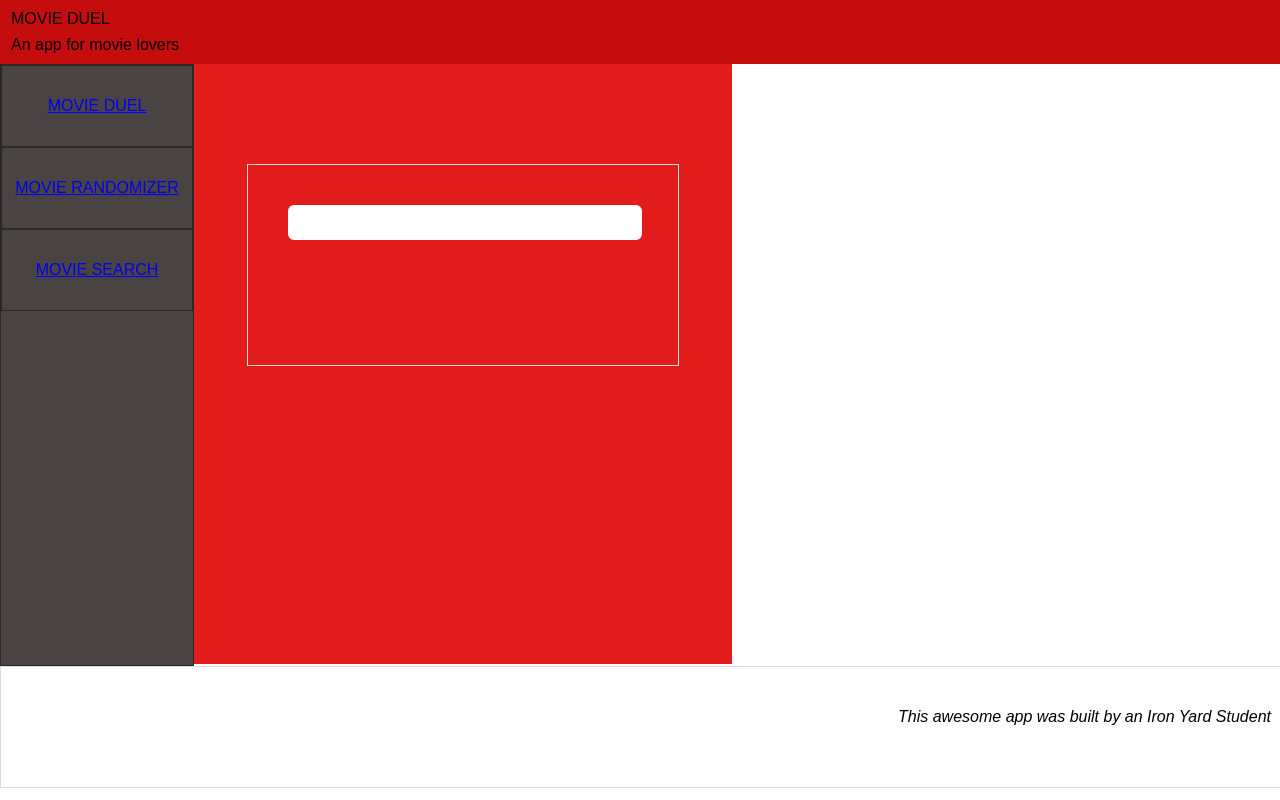
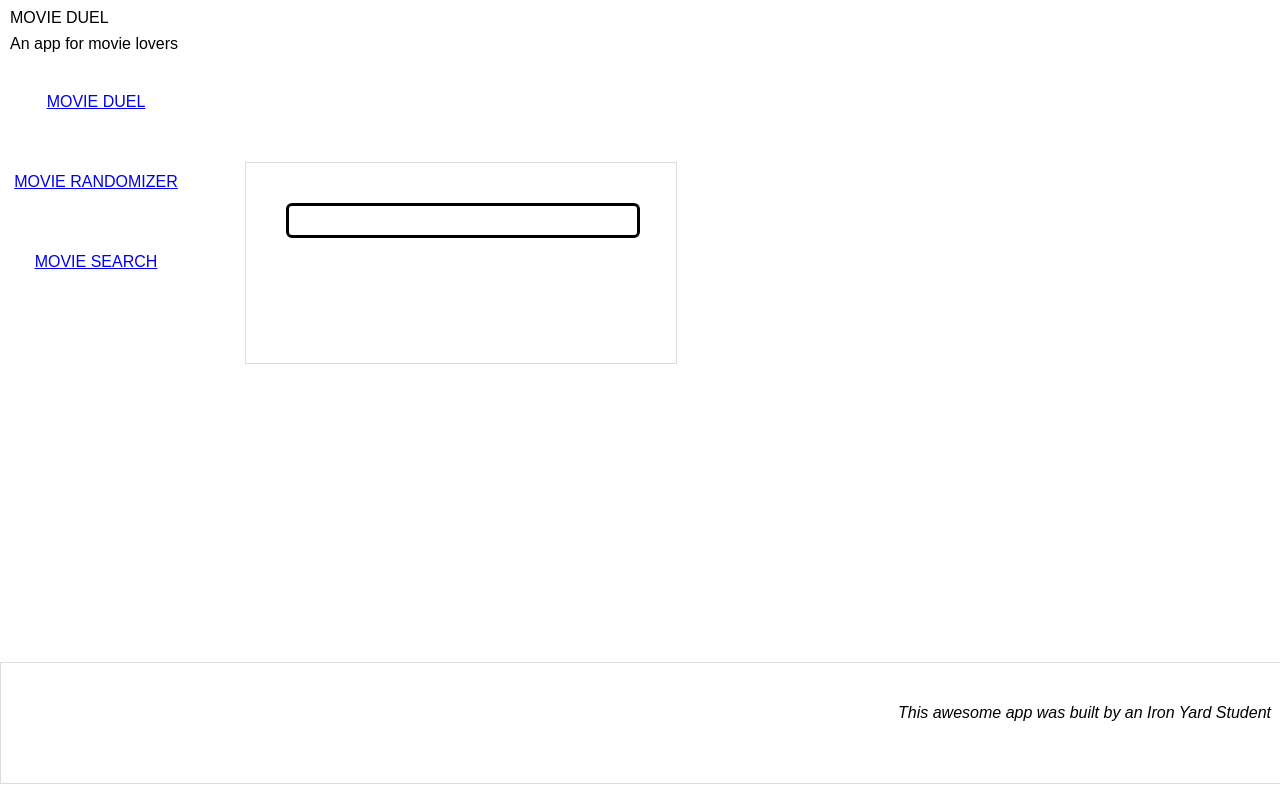
Before and after one commit to MonicaHoward/tiy-final-project, a React (Create React App) app: page / in a window 1280 px wide. Built offline with nearby package versions, Linux system fonts and the light colour scheme.

Commit message:
undid css changes so I can branch.

```diff
--- a/src/App.css
+++ b/src/App.css
@@ -73,28 +73,28 @@ table {
 /*MY CUSTOM CSS*/
 /*HEADER STUFF GOES RIGHT HERE*/
 header {
-  border: 1px solid #C60D0D;
-	background-color: #C60D0D;
+  /*border: 1px solid #C60D0D;
+	background-color: #C60D0D;*/
   line-height: 1;
 }
 header h1, p {
   margin: 10px;
 }
 input {
-	border: solid white;
+	border: solid black;
 	border-radius: 6px;
 }
 
 /*SIDEBAR STUFF GOES RIGHT HERE*/
 .side-bar {
-	background-color: #494343;
-  border: 1px solid #2B2727;
+	/*background-color: #494343;
+  border: 1px solid #2B2727;*/
   float: left;
   height: 600px;
   width: 15%;
 }
 .side-bar h3 {
-  border: 1px solid #2B2727;
+  /*border: 1px solid #2B2727;*/
   line-height: 5;
   margin: 0 auto;
   text-align: center;
@@ -104,7 +104,7 @@ input {
 }
 /*SHARED DUEL QUERY STUFF GOES RIGHT HERE*/
 .duel-query {
-	background-color: #E21B1B;
+	/*background-color: #E21B1B;*/
 
   float: left;
   height: 600px;
```
